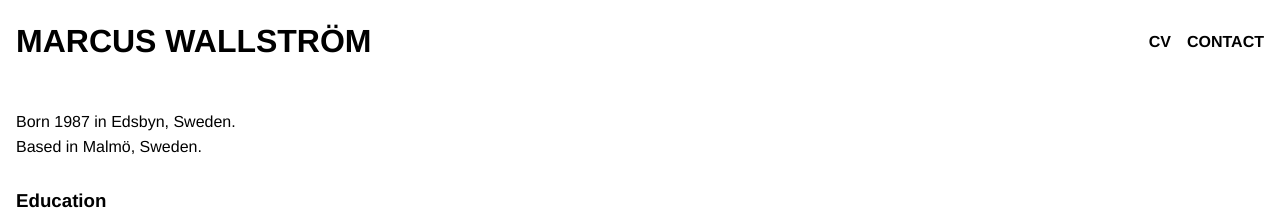
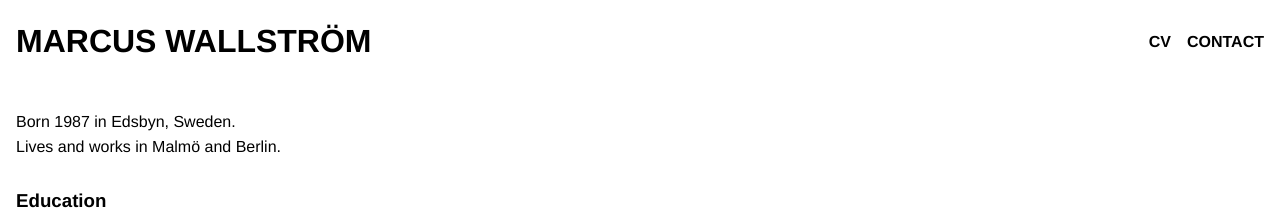
Before and after one commit to MarcusWallstrom/website, a plain HTML site: page cv.html in a window 1280 px wide. Shown: the top 210 px of the page. Drawn offline with Linux system fonts and the light colour scheme.

Commit message:
Update cv.html

```diff
--- a/cv.html
+++ b/cv.html
@@ -20,7 +20,7 @@
 <main>
     <section id="cv">
       <br>
-      <p>Born 1987 in Edsbyn, Sweden. <br>Based in Malmö, Sweden.</p>
+      <p>Born 1987 in Edsbyn, Sweden. <br>Lives and works in Malmö and Berlin.</p>
 
       <br>
 
```
